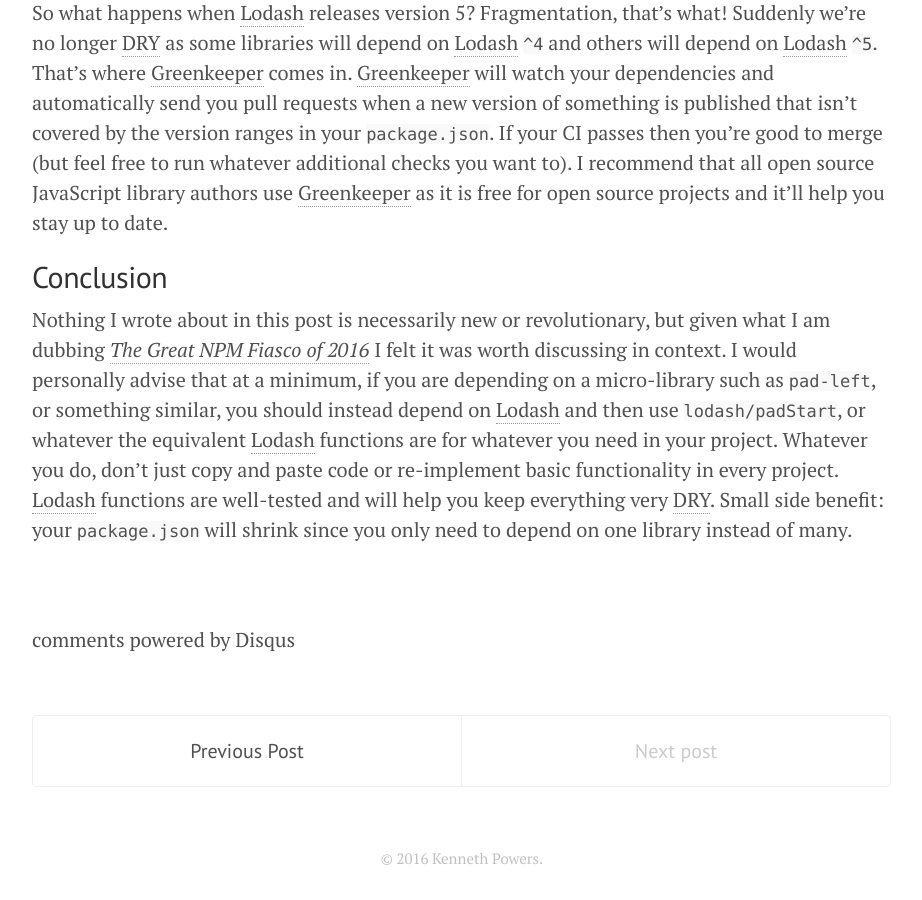
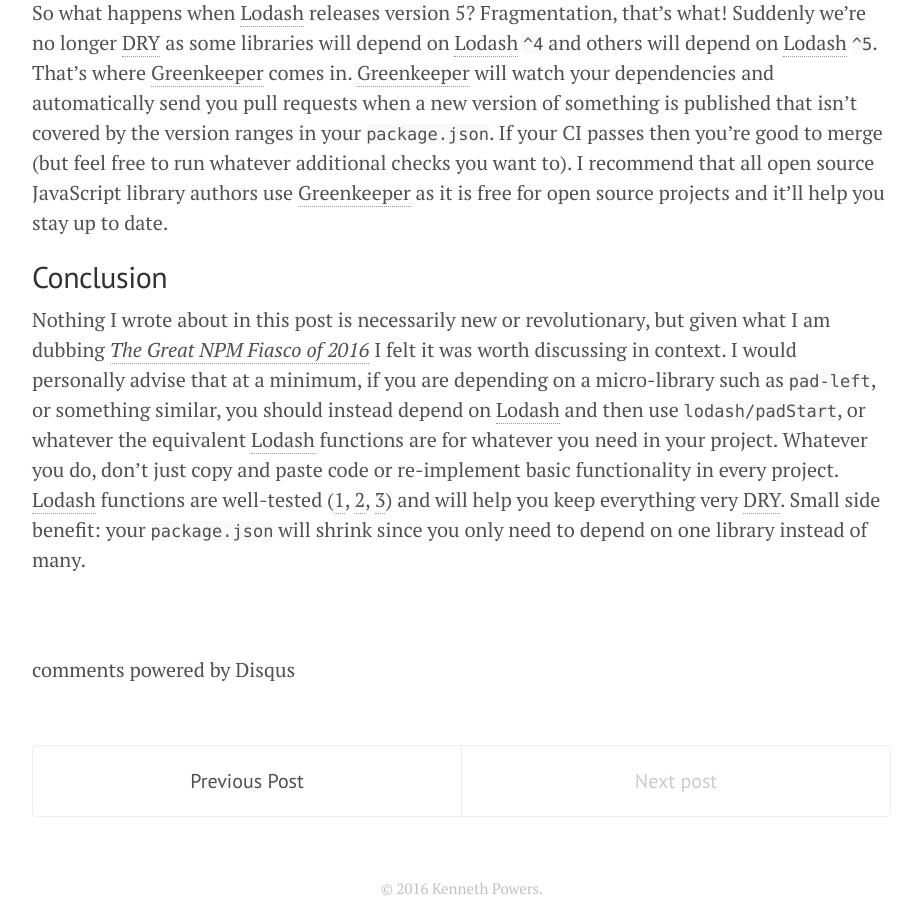
Before and after one commit to knpwrs/knpwrs.github.io, a Jekyll site: the page built from _posts/2016-03-24-using-lodash.md, in a window 1280 px wide and 900 px high, scrolled down 4276 px. Shown: the whole window, without its empty margins (178-1100 px from the left). Built offline with Jekyll 4.4.1, drawn with Linux system fonts in a browser that asks for light colours; nearby versions of some CDN libraries; comment, search, counter and statistics services are not loaded; before the commit the page ends 5146 px from its top, so only the background shows below that.

Commit message:
Add more links from John-David Dalton.

```diff
--- a/_posts/2016-03-24-using-lodash.md
+++ b/_posts/2016-03-24-using-lodash.md
@@ -197,9 +197,10 @@
 similar, you should instead depend on [Lodash] and then use `lodash/padStart`,
 or whatever the equivalent [Lodash] functions are for whatever you need in your
 project. Whatever you do, don't just copy and paste code or re-implement basic
-functionality in every project. [Lodash] functions are well-tested and will help
-you keep everything very [DRY]. Small side benefit: your `package.json` will
-shrink since you only need to depend on one library instead of many.
+functionality in every project. [Lodash] functions are well-tested ([1][t1],
+[2][t2], [3][t3]) and will help you keep everything very [DRY]. Small side
+benefit: your `package.json` will shrink since you only need to depend on one
+library instead of many.
 
 [`babel-plugin-lodash`]: https://github.com/lodash/babel-plugin-lodash "Use Lodash as a monolithic library without worrying about bundling unused parts."
 [`es2015-native-modules`]: https://github.com/araphel/babel-preset-es2015-native-modules "babel-preset-es2015-native-modules"
```
Also changed, not shown: other parts of _posts/2016-03-24-using-lodash.md (+5 -1 lines).
